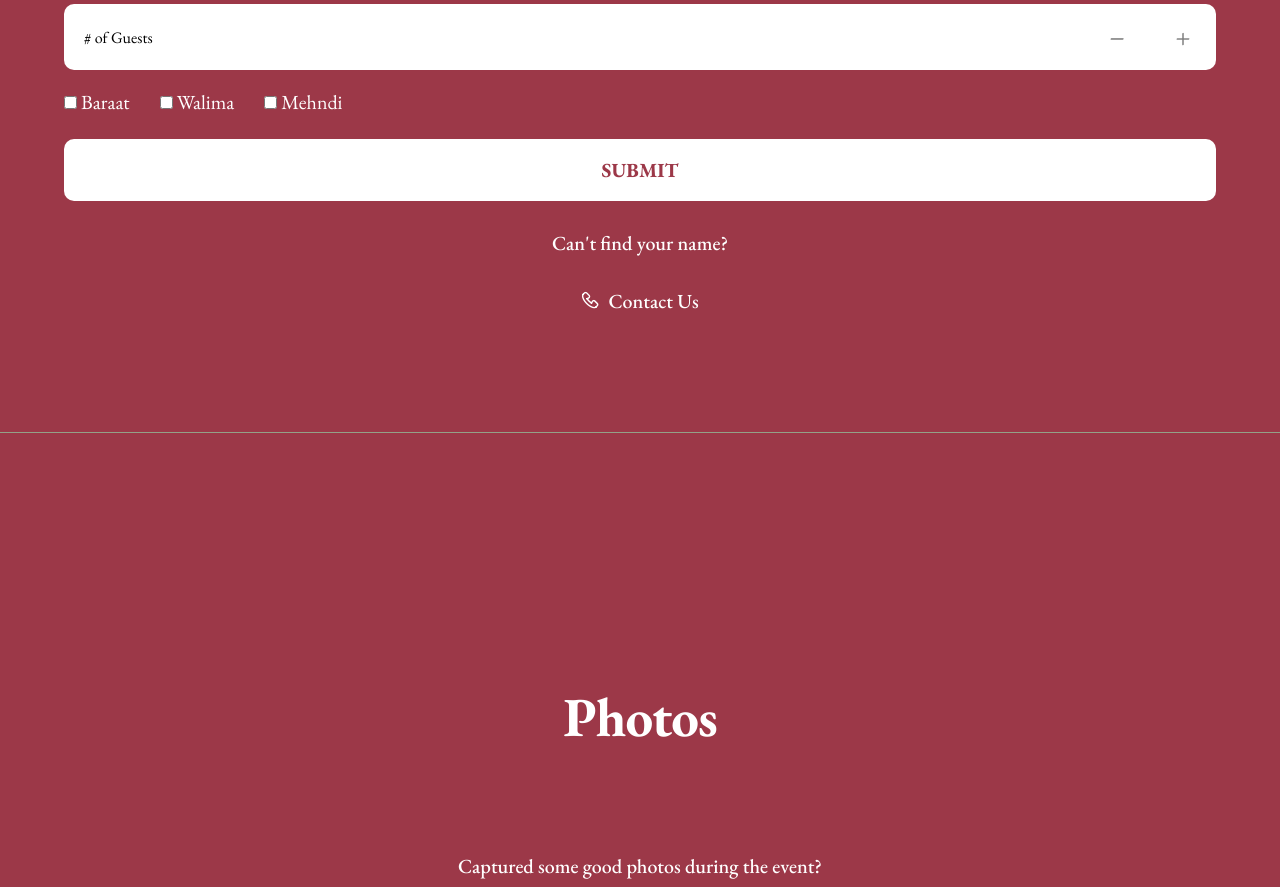
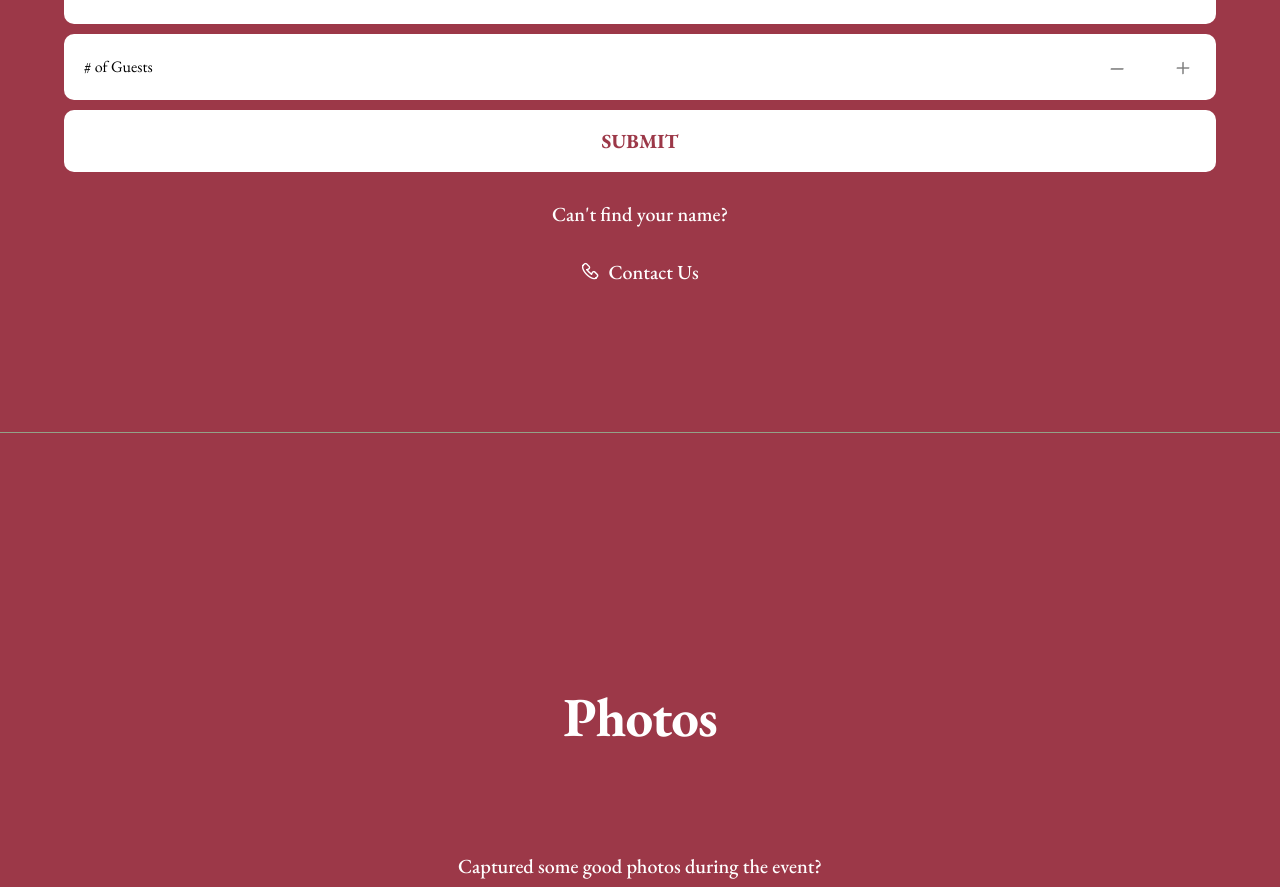
Before and after one commit to sarahjahan/weddingweb, a plain HTML site: page index.html in a window 1280 px wide. Shown: the part 1168-2055 px from the top of the page. Drawn offline with nearby package versions, Linux system fonts and the light colour scheme; no server answers; files whose address does not match are found by name; a web font is replaced by a local one.

Commit message:
remove event options - only baraat event

```diff
--- a/index.html
+++ b/index.html
@@ -166,7 +166,7 @@
 										</div>
 										</div>
 									</div>
-									<div class="eventsinput">
+									<!-- <div class="eventsinput">
 										<div>
 											<input class="eventsselection" type="checkbox" id="event1" name="Baraat">
 											<label for="event1">Baraat</label>
@@ -179,7 +179,7 @@
 											<input class="eventsselection" type="checkbox" id="event3" name="Mehndi">
 											<label for="event3">Mehndi</label>
 										</div>
-									</div>
+									</div> -->
 									<input class="rsvpformbutton" type="submit" name="myButton" id="register" value="Submit">
 									</form>
 
```
Also changed, not shown: package-lock.json (added).
